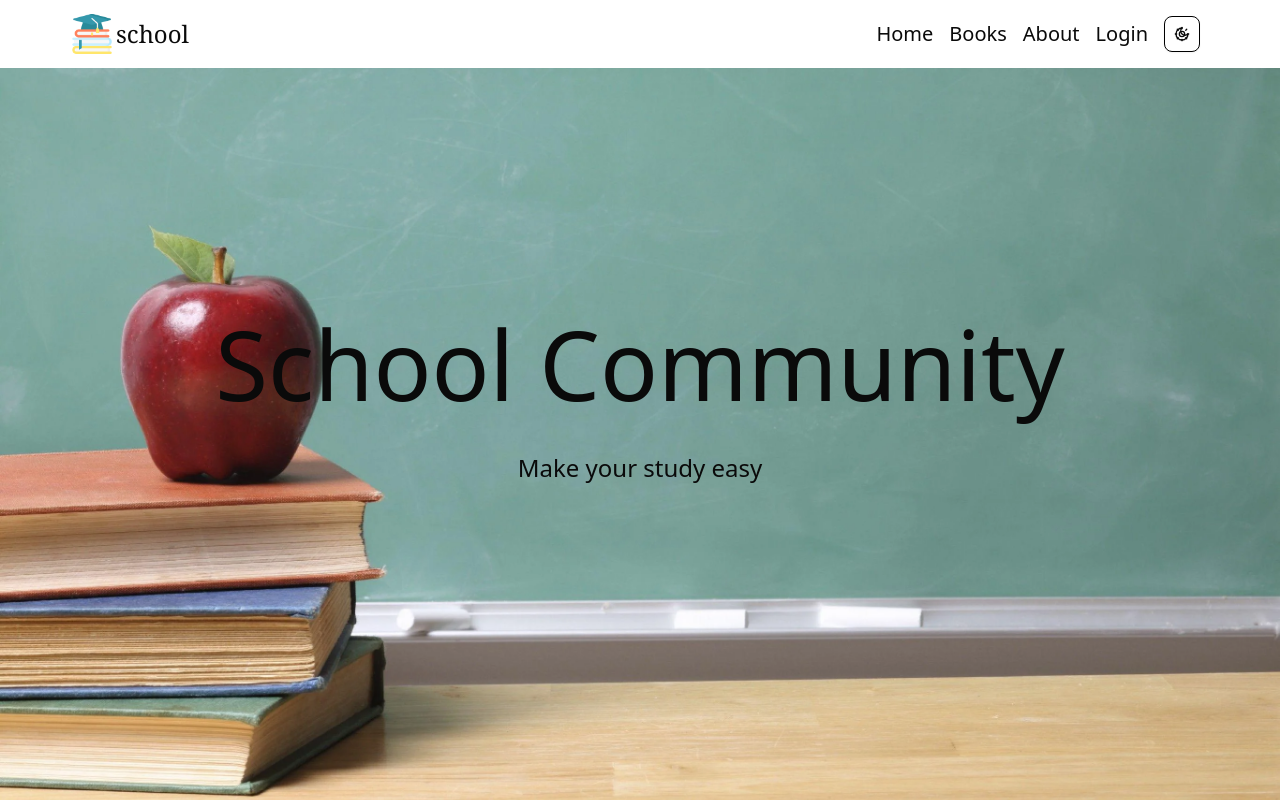
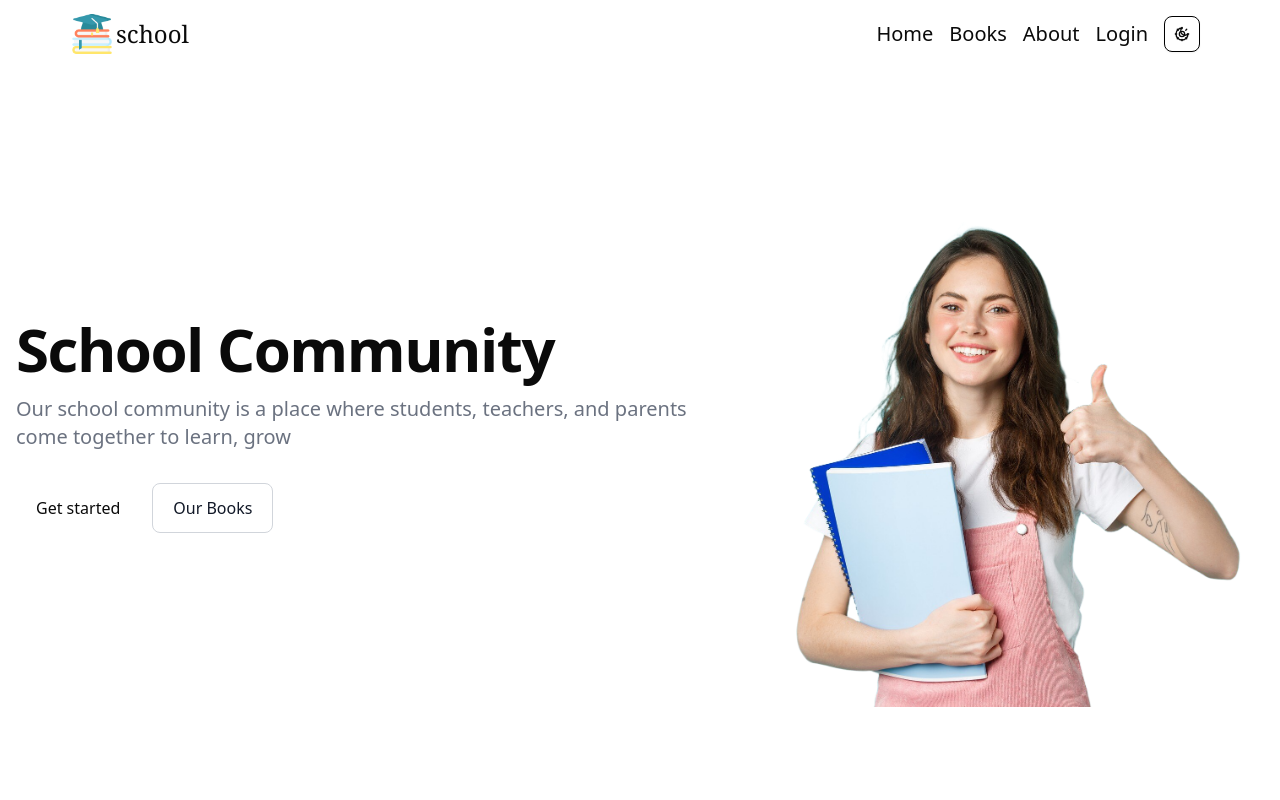
Before and after one commit to ibrahimwael951/school-repo, a Next.js app: page / in a window 1280 px wide. Shown: the top 800 px of the page. Built offline with nearby package versions, Linux system fonts and the light colour scheme.

Commit message:
add hero component in home page

```diff
--- a/src/app/loading.tsx
+++ /dev/null
@@ -1,22 +0,0 @@
-
-import { Skeleton } from "@/components/ui/skeleton"
-
-export default function loading() {
-  return (
-    <div className="h-screen w-full pt-20 flex flex-col gap-5 justify-center items-center space-y-3">
-
-    <div className="flex items-center space-x-4 w-full px-20 ">
-      <Skeleton className="h-12 w-12 rounded-full" />
-      <div className="space-y-2 w-full">
-        <Skeleton className="h-4 w-[90%]" />
-        <Skeleton className="h-4 w-[80%]" />
-      </div>
-    </div>
-
-  <Skeleton className="h-screen w-[90%] m-auto rounded-xl " />
-
-  </div>
-
-
-  )
-}
--- a/src/app/page.tsx
+++ b/src/app/page.tsx
@@ -3,10 +3,12 @@ import React from "react";
 //components
 import Main from "@/components/HomePage";
 import ScrollToTopButton from "@/components/scrollbutton";
+import Hero from "@/components/Hero-Home-Page";
 
 export default function Home() {
   return (
     <>
+      <Hero/>
       <Main />
       <ScrollToTopButton />
     </>
--- /dev/null
+++ b/src/components/Hero-Home-Page.tsx
@@ -0,0 +1,37 @@
+import React from 'react'
+import Image from 'next/image'
+import Link from 'next/link'
+const HeroHomePage = () => {
+  return (
+
+    <section className="bg-white dark:bg-black py-20 select-none">
+    <div className="flex justify-between flex-col items-center md:flex-row lg:justify-evenly max-w-screen-xl px-4 py-8 mx-auto lg:gap-8 xl:gap-0 lg:py-16 lg:grid-cols-12">
+        <div className="mr-auto place-self-center lg:col-span-7">
+            <h1 className="max-w-2xl mb-4 text-4xl font-extrabold tracking-tight leading-none md:text-5xl xl:text-6xl dark:text-white">School Community</h1>
+            <p className="max-w-2xl mb-6 font-light text-gray-500 lg:mb-8 md:text-lg lg:text-xl dark:text-gray-400">
+                Our school community is a place where students, teachers, and parents come together to learn, grow
+            </p>
+            <Link href="/login" className="inline-flex items-center justify-center px-5 py-3 mr-3 text-base font-medium text-center  dark:text-white rounded-lg bg-primary-700 hover:bg-primary-800 focus:ring-4 focus:ring-primary-300 dark:focus:ring-primary-900">
+                Get started
+
+            </Link>
+            <Link href="/#books" className="inline-flex items-center justify-center px-5 py-3 text-base font-medium text-center text-gray-900 border border-gray-300 rounded-lg hover:bg-gray-100 focus:ring-4 focus:ring-gray-100 dark:text-white dark:border-gray-700 dark:hover:bg-gray-700 dark:focus:ring-gray-800">
+                Our Books
+            </Link>
+        </div>
+
+            <Image
+              className='w-[90%]   md:w-2/5 lg:w-2/4 max-w-[500px]  '
+              src="/Images/girl with cute smile.png"
+              alt="mockup"
+              width={1000}
+              height={1000}
+              />
+
+    </div>
+</section>
+
+  )
+}
+
+export default HeroHomePage
--- a/src/components/HomePage.tsx
+++ b/src/components/HomePage.tsx
@@ -8,9 +8,9 @@ import Books from "../data/books.json";
 
 const main = () => {
   return (
-    <section>
+    <section className="bg-white dark:bg-black">
       {/* ----------------- start page--------------- */}
-      <div id="home ">
+      {/* <div id="home ">
         <div className="  flex flex-col justify-center items-center h-screen w-full max-w-6xl  m-auto ">
           <h1 className="text-5xl lg:text-8xl mb-10 text-center w-full ">
             School Community
@@ -18,7 +18,7 @@ const main = () => {
           <p className="flex justify-center lg:text-2xl ">
             Make your study easy
           </p>
-          {/* <button className=' bg-white text-3xl mt-10 py-2  px-10 lg:hover:scale-110 active:scale-75 duration-150'>Shop</button> */}
+          <button className=' bg-white text-3xl mt-10 py-2  px-10 lg:hover:scale-110 active:scale-75 duration-150'>Shop</button>
         </div>
         <Image
           className="object-cover absolute -z-20 top-0 left-0 w-full h-screen bg-img select-none"
@@ -27,7 +27,7 @@ const main = () => {
           width={3000}
           height={3000}
         />
-      </div>
+      </div> */}
 
       {/* ------------------product show -------------------- */}
       <div
@@ -41,7 +41,7 @@ const main = () => {
             <Links key={index} href={book.Link}>
               <div className="  flex flex-col items-center justify-center cursor-pointer lg:hover:scale-105 2xl:hover:mx-5">
                 <Image
-                  className="w-72 rounded-2xl select-none"
+                  className="w-72 h-[450px] object-cover rounded-2xl select-none border border-purple-600 "
                   src={book.src}
                   alt={book.title}
                   width={3000}
--- a/src/data/Team.json
+++ b/src/data/Team.json
@@ -17,7 +17,7 @@
     "FaceBook": "https://www.facebook.com/ahmed.kotp.902266",
     "Instagram": "https://www.instagram.com/ahmed.kotp.902266/",
     "Portfolio": "",
-    "job": "writer and Researcher",
+    "job": "Writer and Researcher",
     "src": "/Images/AhmedKotp.jpg"
   }
 ]
```
Also changed, not shown: public/Images/girl with cute smile.png (added).
